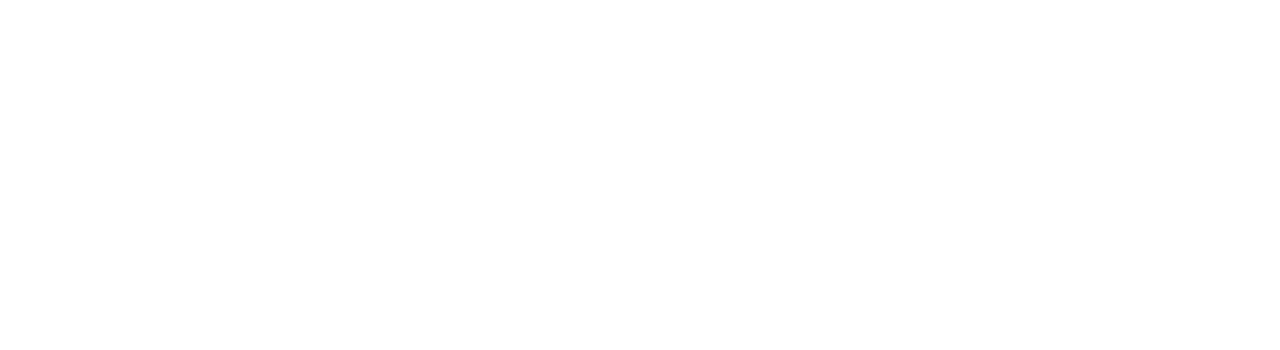
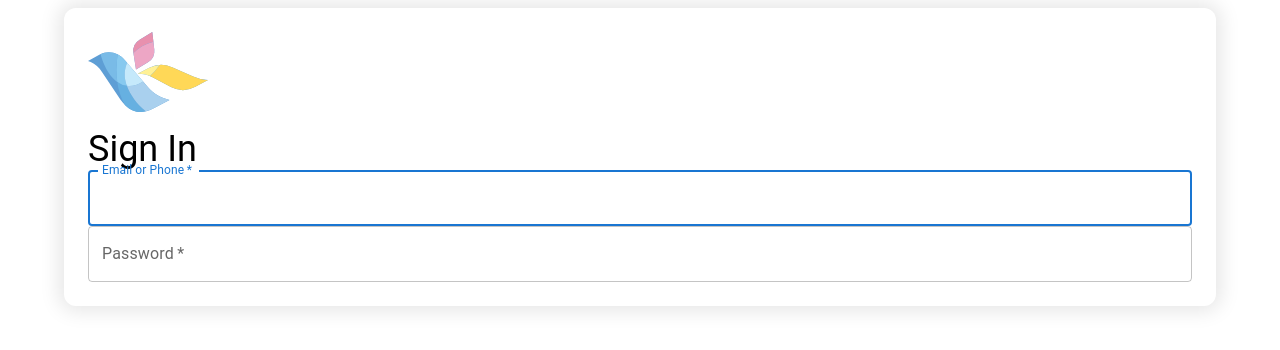
Before and after one commit to coofzilla/kidsloop, a React (Create React App) app: page /login in a window 1280 px wide. Before the commit this address had no page. Shown: the top 350 px of the page. Built offline with nearby package versions, Linux system fonts and the light colour scheme.

Commit message:
skeleton f/signin

```diff
--- a/package.json
+++ b/package.json
@@ -3,6 +3,10 @@
   "version": "0.1.0",
   "private": true,
   "dependencies": {
+    "@emotion/react": "^11.8.2",
+    "@emotion/styled": "^11.8.1",
+    "@mui/icons-material": "^5.5.1",
+    "@mui/material": "^5.5.3",
     "@testing-library/jest-dom": "^5.16.3",
     "@testing-library/react": "^12.1.4",
     "@testing-library/user-event": "^13.5.0",
--- a/src/components/App.tsx
+++ b/src/components/App.tsx
@@ -1,5 +1,11 @@
+import { Outlet } from "react-router-dom";
+import Container from "@mui/material/Container";
 const App = () => {
-  return <h1>App</h1>;
+  return (
+    <Container maxWidth="lg">
+      <Outlet />
+    </Container>
+  );
 };
 
 export default App;
--- /dev/null
+++ b/src/components/AuthForms/SignIn.module.css
@@ -0,0 +1,23 @@
+.auth_container {
+  border-radius: 12px;
+  box-shadow: 0 0 20px 5px rgba(0, 0, 0, 0.1);
+  padding: 24px;
+  max-width: 320px;
+}
+
+.logo {
+  height: 5rem;
+  margin-bottom: 12px;
+}
+
+.email_field {
+  margin-top: 12px;
+  margin-bottom: 12px;
+}
+
+.password_field {
+  margin-bottom: 12px;
+}
+.text_field {
+  font-size: 16px;
+}
--- /dev/null
+++ b/src/components/AuthForms/SignIn.tsx
@@ -0,0 +1,56 @@
+import { Container } from "@mui/material";
+import Box from "@mui/material/Box";
+import TextField from "@mui/material/TextField";
+import Typography from "@mui/material/Typography";
+import Logo from "kidsloop_min_logo.svg";
+import styles from "components/AuthForms/SignIn.module.css";
+import { fontSize } from "@mui/system";
+
+interface AuthFormProps {
+  header: string;
+}
+
+const AuthForm = ({ header }: AuthFormProps) => {
+  return (
+    <Container className={styles.auth_container}>
+      <Box
+        sx={{
+          display: "flex",
+          flexDirection: "column",
+        }}
+      >
+        <Container disableGutters>
+          <img src={Logo} alt="logo" className={styles.logo} />
+        </Container>
+
+        <Typography variant="h3" align="left" style={{ fontSize: "36px" }}>
+          {header}
+        </Typography>
+        <Box component="form">
+          <TextField
+            className={styles.email_field}
+            required
+            fullWidth
+            id="email"
+            label="Email or Phone"
+            name="email"
+            autoComplete="email"
+            autoFocus
+          />
+          <TextField
+            className={styles.password_field}
+            required
+            fullWidth
+            name="password"
+            label="Password"
+            type="password"
+            id="password"
+            autoComplete="current-password"
+          />
+        </Box>
+      </Box>
+    </Container>
+  );
+};
+
+export default AuthForm;
--- a/src/index.tsx
+++ b/src/index.tsx
@@ -1,12 +1,15 @@
 import * as ReactDOM from "react-dom";
 import { BrowserRouter, Routes, Route } from "react-router-dom";
 import App from "components/App";
+import AuthForm from "components/AuthForms/SignIn";
 
 const Root = () => {
   return (
     <BrowserRouter>
       <Routes>
-        <Route path="/" element={<App />}></Route>
+        <Route path="/" element={<App />}>
+          <Route path="login" element={<AuthForm header="Sign In"/>} />
+        </Route>
       </Routes>
     </BrowserRouter>
   );
```
Also changed, not shown: src/kidsloop_min_logo.svg (added), 1 other file (tests, documents, lock files or other folders).
